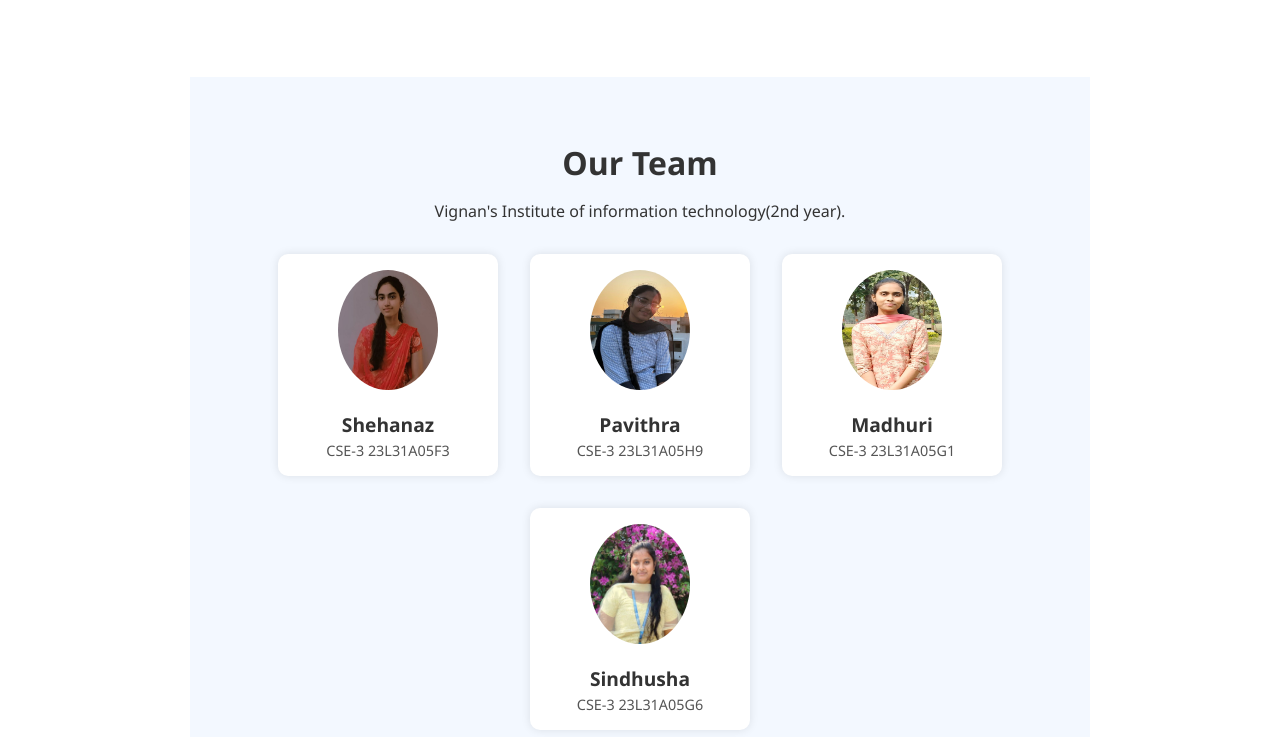
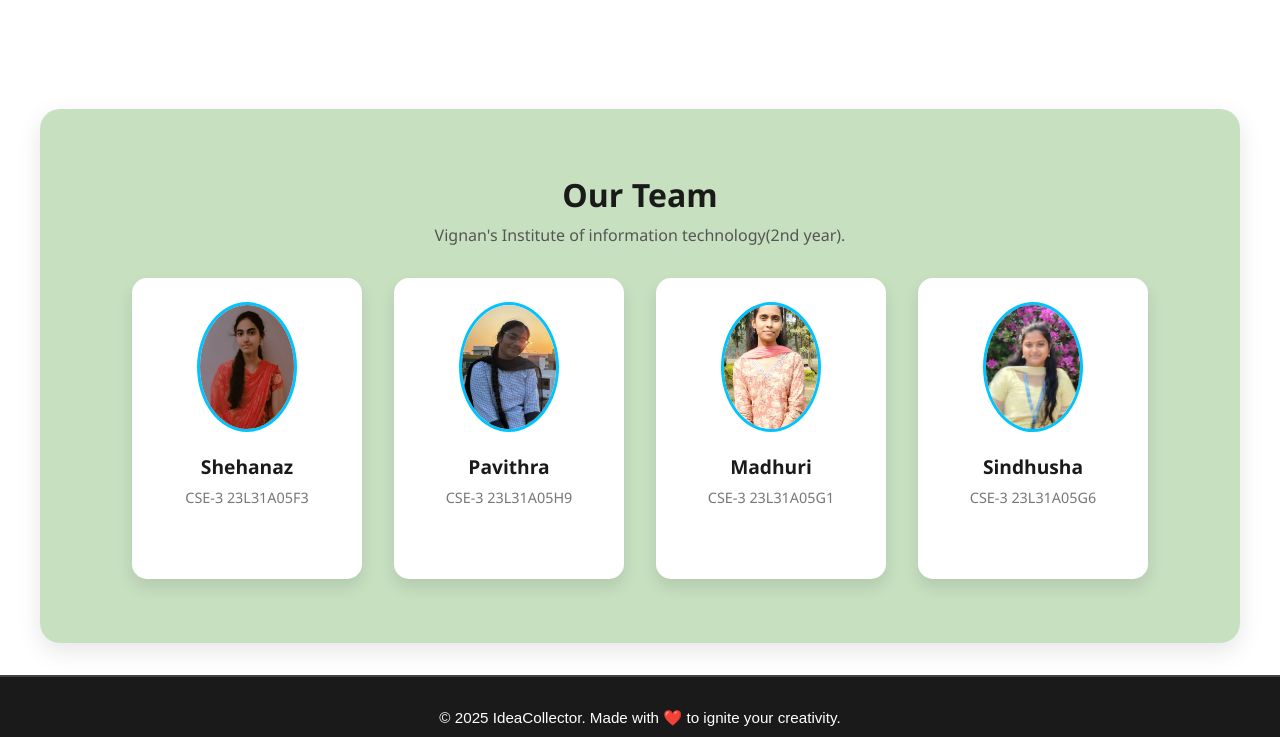
Before and after one commit to shehanaz14/ideas, a website: page index.html in a window 1280 px wide. Shown: the part 2235-2972 px from the top of the page. Drawn offline with nearby package versions, Linux system fonts and the light colour scheme; no server answers.

Commit message:
Updated team section background for better look over current body color

```diff
--- a/styles.css
+++ b/styles.css
@@ -361,14 +361,26 @@
   color: #00c4ff;
 }
 .team {
-  background: #f3f8ff;
+  background-color: rgba(190, 219, 181, 0.85);
   padding: 4rem 2rem;
+  margin: 2rem auto;
   text-align: center;
+  border-radius: 20px;
+  max-width: 1200px;
+  box-shadow: 0 8px 24px rgba(0, 0, 0, 0.1);
 }
+
 
 .team h2 {
   font-size: 2rem;
+  margin-bottom: 0.5rem;
+  color: #1a1a1a;
+}
 
+.team p {
+  font-size: 1rem;
+  margin-bottom: 3rem;
+  color: #555;
 }
 
 .team-container {
@@ -380,30 +392,34 @@
 
 .team-member {
   background: white;
-  padding: 1rem;
-  border-radius: 10px;
-  width: 220px;
-  box-shadow: 0 0 10px rgba(0,0,0,0.1);
-  transition: transform 0.3s ease;
+  padding: 1.5rem;
+  border-radius: 15px;
+  width: 230px;
+  box-shadow: 0 8px 16px rgba(0,0,0,0.1);
+  transition: transform 0.3s ease, box-shadow 0.3s ease;
 }
 
 .team-member:hover {
-  transform: translateY(-5px);
+  transform: translateY(-8px);
+  box-shadow: 0 12px 24px rgba(0,0,0,0.15);
 }
 
 .team-member img {
   width: 100px;
-  height: 120px;
+  height: 130px;
+  object-fit: cover;
   border-radius: 50%;
   margin-bottom: 1rem;
+  border: 3px solid #00c4ff;
 }
 
 .team-member h3 {
-  margin-bottom: 0.2rem;
+  margin-bottom: 0.5rem;
   font-size: 1.2rem;
+  color: #1a1a1a;
 }
 
 .team-member p {
   font-size: 0.9rem;
-  color: #555;
+  color: #777;
 }
```
